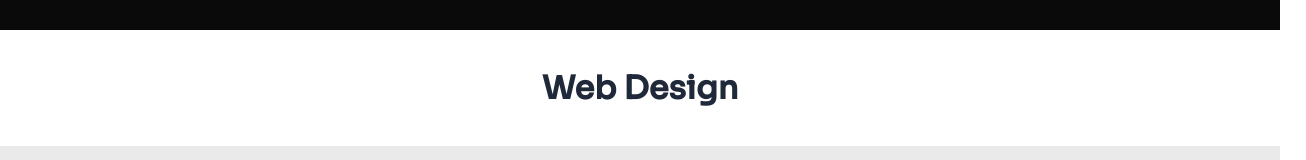
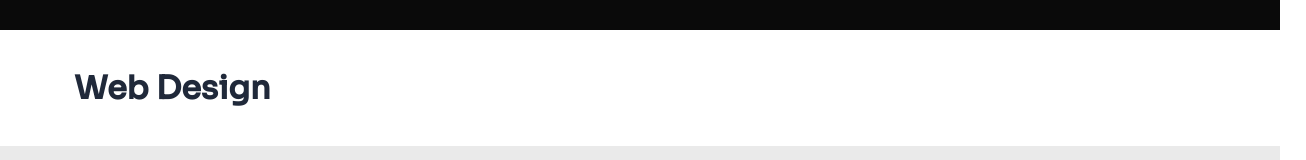
Before and after one commit to elpatoenlasolas/newPortfolio, a React (Create React App) app: page /portfolio in a window 1280 px wide. Shown: the part 475-635 px from the top of the page, 1306 px wide, since content can reach past the window. Built offline with nearby package versions, Linux system fonts and the light colour scheme.

Commit message:
updated style in portfolio

```diff
--- a/src/pages/Portfolio/Portfolio.css
+++ b/src/pages/Portfolio/Portfolio.css
@@ -1,8 +1,8 @@
 @import '../../components/fx/fx.css';
 
 .portfolio-title {
-    margin: 16px auto 16px !important;
-    text-align: center;
+    margin: 16px 50px 16px !important;
+    text-align: start;
   }
 
 .hero {
```
